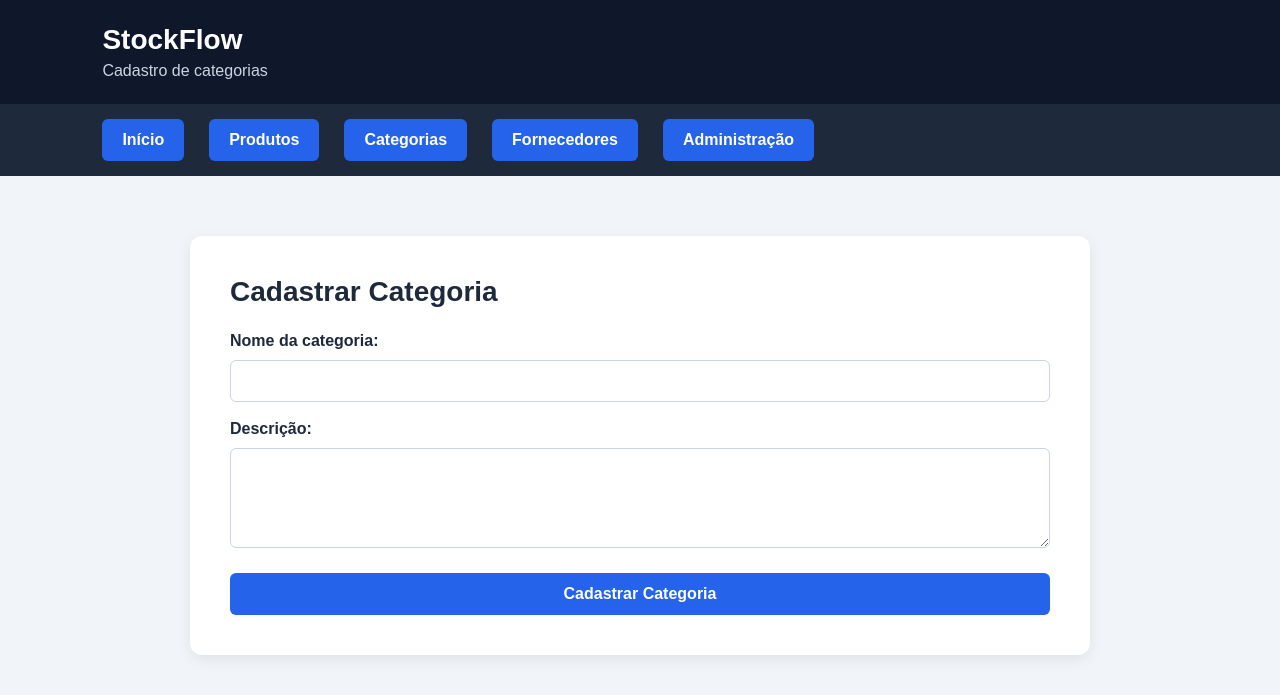
After one commit to DeyzonMuriel/StockFlow, a Django app: page /categorias/cadastrar/ in a window 1280 px wide. The commit adds this page. Shown: the top 695 px of the page. Run offline with Django 5.2, Linux system fonts and the light colour scheme.

Commit message:
feat: Cadastrar categorias

```diff
--- /dev/null
+++ b/estoque/templates/estoque/cadastrar_categoria.html
@@ -0,0 +1,59 @@
+{% load static %}
+
+<!DOCTYPE html>
+<html lang="pt-br">
+<head>
+    <meta charset="UTF-8">
+    <meta name="viewport" content="width=device-width, initial-scale=1.0">
+
+    <title>StockFlow | Cadastrar Categoria</title>
+
+    <link rel="stylesheet" href="{% static 'estoque/style.css' %}">
+</head>
+
+<body>
+
+    <header>
+        <h1>StockFlow</h1>
+        <p>Cadastro de categorias</p>
+    </header>
+
+    <nav class="menu">
+        <a href="/">Início</a>
+        <a href="/produtos/">Produtos</a>
+        <a href="/categorias/">Categorias</a>
+        <a href="/fornecedores/">Fornecedores</a>
+        <a href="/admin/">Administração</a>
+    </nav>
+
+    <main>
+        <h2>Cadastrar Categoria</h2>
+
+        {% if erro %}
+            <p class="mensagem-erro">{{ erro }}</p>
+        {% endif %}
+
+        <form method="post">
+            {% csrf_token %}
+
+            <label for="nome">Nome da categoria:</label>
+            <input
+                type="text"
+                id="nome"
+                name="nome"
+                maxlength="100"
+                required
+            >
+
+            <label for="descricao">Descrição:</label>
+            <textarea
+                id="descricao"
+                name="descricao"
+            ></textarea>
+
+            <button type="submit">Cadastrar Categoria</button>
+        </form>
+    </main>
+
+</body>
+</html>
--- a/estoque/templates/estoque/categorias.html
+++ b/estoque/templates/estoque/categorias.html
@@ -28,6 +28,9 @@
 
     <main>
         <h2>Lista de Categorias</h2>
+        <a href="{% url 'cadastrar_categoria' %}" class="botao">
+            + Cadastrar categoria
+        </a>
 
         {% if categorias %}
             <table>
--- a/estoque/urls.py
+++ b/estoque/urls.py
@@ -11,4 +11,9 @@ urlpatterns = [
         views.cadastrar_produto,
         name="cadastrar_produto",
     ),
+    path(
+    "categorias/cadastrar/",
+    views.cadastrar_categoria,
+    name="cadastrar_categoria",
+    ),
 ]
--- a/estoque/views.py
+++ b/estoque/views.py
@@ -79,3 +79,30 @@ def cadastrar_produto(request):
             "erro": erro,
         }
     )
+
+def cadastrar_categoria(request):
+    erro = None
+
+    if request.method == "POST":
+        nome = request.POST.get("nome", "").strip()
+        descricao = request.POST.get("descricao", "").strip()
+
+        if not nome:
+            erro = "O nome da categoria é obrigatório."
+
+        elif Categoria.objects.filter(nome__iexact=nome).exists():
+            erro = "Já existe uma categoria com esse nome."
+
+        else:
+            Categoria.objects.create(
+                nome=nome,
+                descricao=descricao,
+            )
+
+            return redirect("listar_categorias")
+
+    return render(
+        request,
+        "estoque/cadastrar_categoria.html",
+        {"erro": erro},
+    )
```
